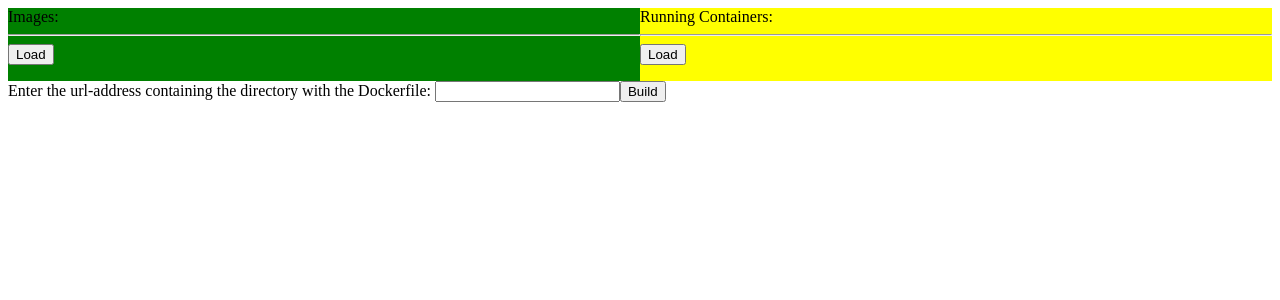
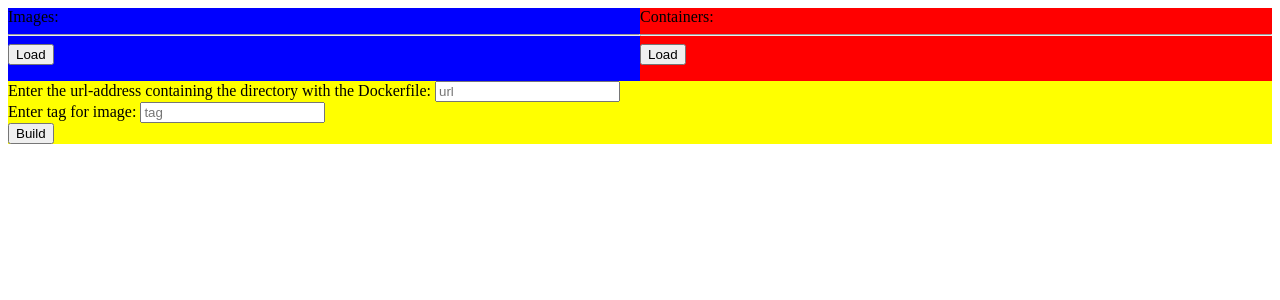
Before and after one commit to Sergei-vb/async_test, a Python web app: template template/manage.html in a window 1280 px wide. Shown: the top 300 px of the page. Run offline with Jinja, Linux system fonts and the light colour scheme; the template is opened without the code that fills it, so the values that code supplies are empty.

Commit message:
Added filter containers. Added typing input when creating an image.

```diff
--- a/docker-compose.yml
+++ b/docker-compose.yml
@@ -4,7 +4,9 @@
     image: tornado_alpine
     environment:
     - PORT=8888
+    - PROJ_CONT=/project_container
     network_mode: "host"
+    container_name: "project_container"
     volumes:
      - .:/app
      - /var/log/hello_world:/var/log/
--- a/static/websockets.js
+++ b/static/websockets.js
@@ -3,7 +3,9 @@
         ws.onopen = function() {
            var dict = {};
            if (key_from_html == "url-address") {
+           $("#print_output").empty();
            dict[key_from_html] = $("#url").val();
+           dict["tag_image"] = $("#tag_image").val() || "default";
            } else if (key_from_html == "run") {
            dict[key_from_html] = key_from_html;
            dict["elem"] = elem;
@@ -38,7 +40,7 @@
                  break;
               case "url-address":
                  for (key in parsejson) {
-                 $("#output").append("<li>" + parsejson[key] + "</li>");
+                 $("#print_output").append("<li>" + parsejson[key] + "</li>");
                  };
                  break;
               default:
--- a/template/manage.html
+++ b/template/manage.html
@@ -8,20 +8,23 @@
 <script src="/static/websockets.js"></script>
 <script src="https://ajax.googleapis.com/ajax/libs/jquery/3.3.1/jquery.min.js"></script>
     <div>
-        <div style="background-color:green; width:50%; float:left">
+        <div style="background-color:blue; width:50%; float:left">
             Images:<hr>
             <input type="submit" value="Load" onclick="load('images')">
             <ul id="print_images"></ul>
         </div>
-        <div style="background-color:yellow; width:50%; float:right">
-            Running Containers:<hr>
+        <div style="background-color:red; width:50%; float:right">
+            Containers:<hr>
             <input type="submit" value="Load" onclick="load('containers')">
             <ul id="print_containers"></ul>
         </div>
     </div>
-    <div style="clear:both">Enter the url-address containing the directory with the Dockerfile:
-        <input type="text" id="url"><input type="button" value="Build" onclick="load('url-address')">
-        <ul id="output" style="background-color:grey"></ul>
+    <div style="clear:both; background-color:yellow">
+        Enter the url-address containing the directory with the Dockerfile:
+        <input type="text" id="url" placeholder="url"><br/>Enter tag for image:
+        <input type="text" id="tag_image" placeholder="tag"><br/>
+        <input type="button" value="Build" onclick="load('url-address')">
+        <ul id="print_output" style="background-color:grey"></ul>
     </div>
 </body>
 </html>
```
Also changed, not shown: hello_world.py (+8 -4 lines).
